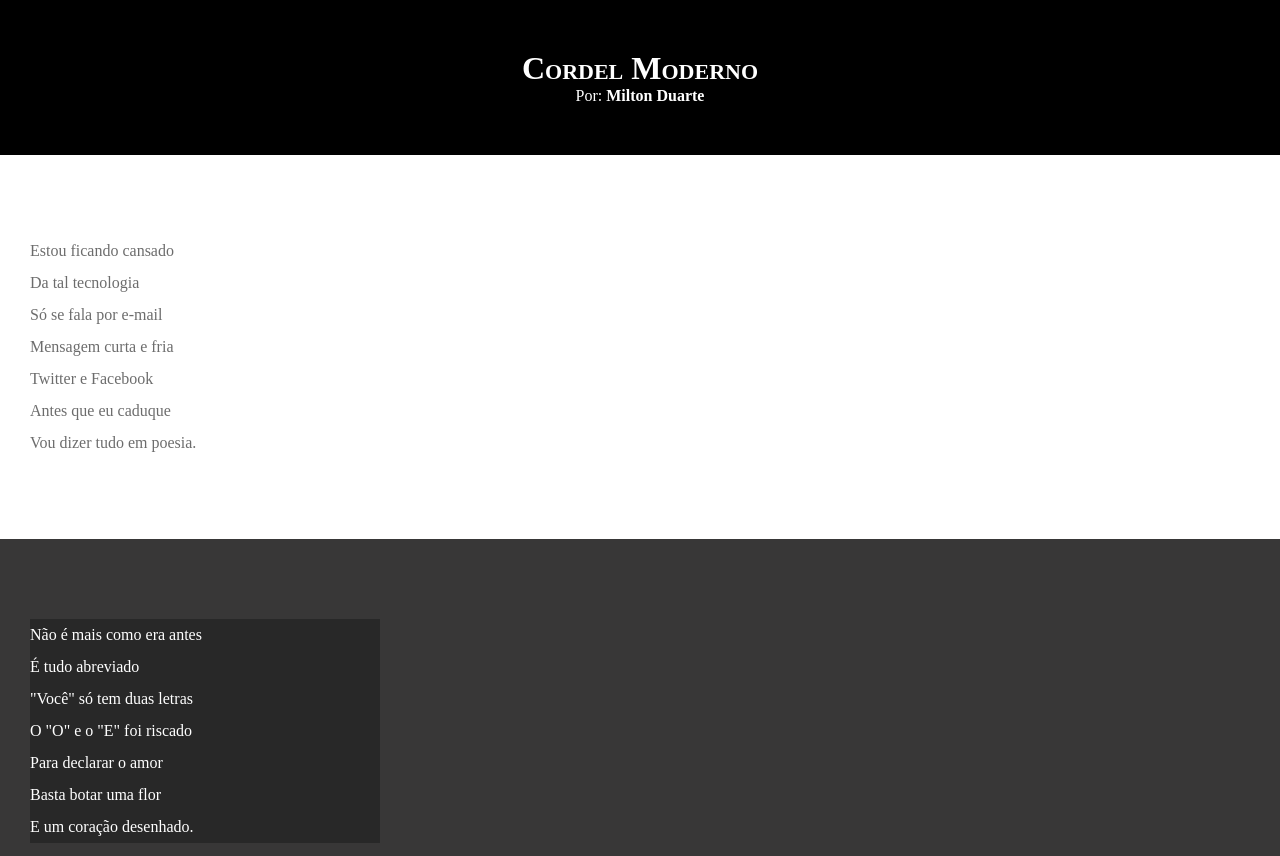
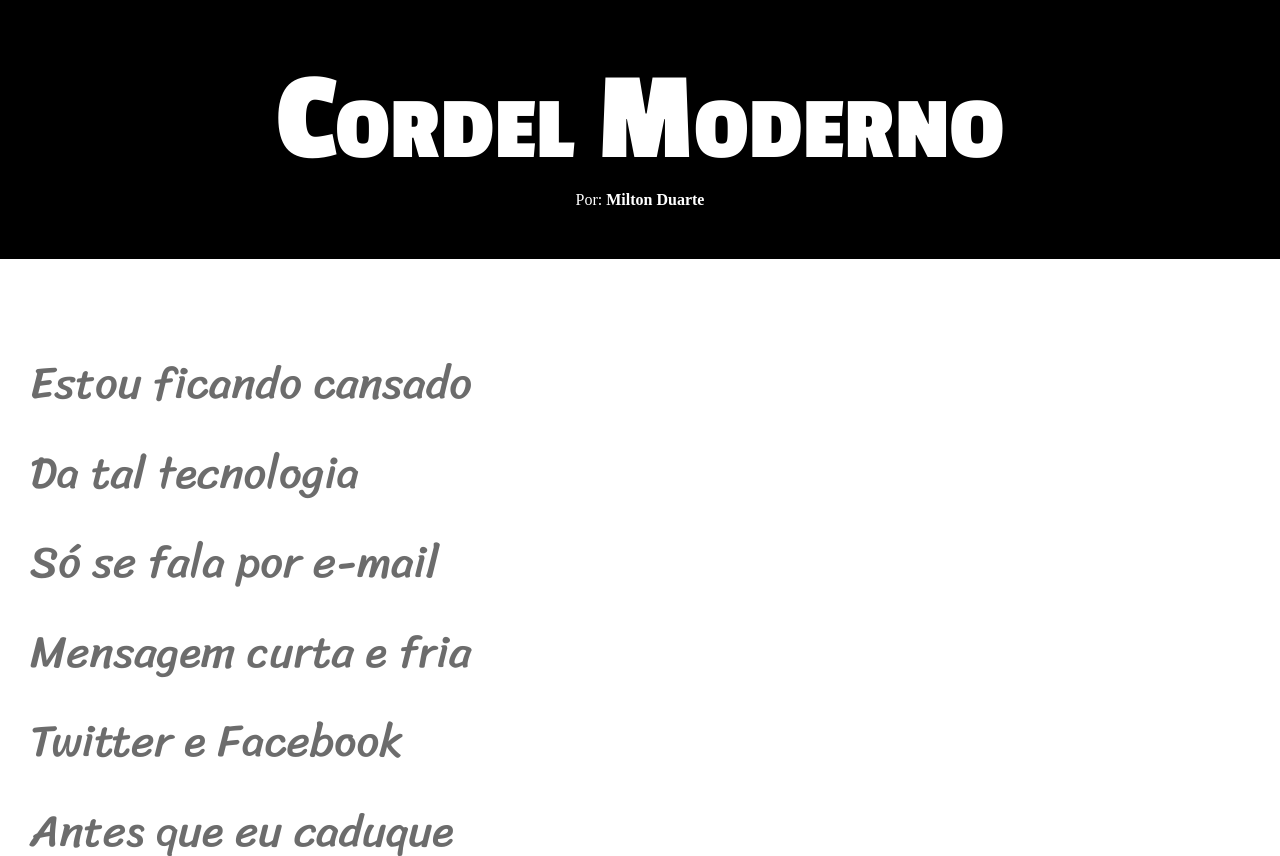
Before and after one commit to elerson-dias/html-css, a plain HTML site: page exercicios/desafios/desafio012/index.html in a window 1280 px wide. Shown: the top 856 px of the page. Drawn offline with Linux system fonts and the light colour scheme.

Commit message:
atualizei os estilos desafio12

```diff
--- a/exercicios/desafios/desafio012/style.css
+++ b/exercicios/desafios/desafio012/style.css
@@ -1,4 +1,16 @@
 @charset "UTF-8";
+
+@import url('https://fonts.googleapis.com/css2?family=Passion+One:wght@400;700;900&display=swap');
+
+
+@import url('https://fonts.googleapis.com/css2?family=Sriracha&display=swap');
+
+:root {
+    --fonte01:Verdana,Geneva, Tahoma, sans-serif;
+    --fonte02: 'Passion One', sans-serif;
+    --fonte03: 'Sriracha',cursiva;
+}
+
 *{
     margin: 0px;
     padding: 0px;
@@ -17,6 +29,8 @@ header{
 header > h1 {
     padding-top: 50px;
     font-variant: small-caps;
+    font-family: var(--fonte02);
+    font-size: 10vw;
 }
 
 header > p {
@@ -39,6 +53,8 @@ section{
     padding-bottom: 10vh;
     line-height: 2em;
     padding-left: 30px;
+    font-family: var(--fonte03);
+    font-size: 3.5vw;
 }
 
 section.normal {
@@ -53,7 +69,8 @@ section.imagem{
 
 section.imagem > p{
     background-color: rgba(11, 11, 11, 0.333);
-    width: 350px;
+    display: inline-block;
+    padding:5px;
 }
 
 footer{
```
